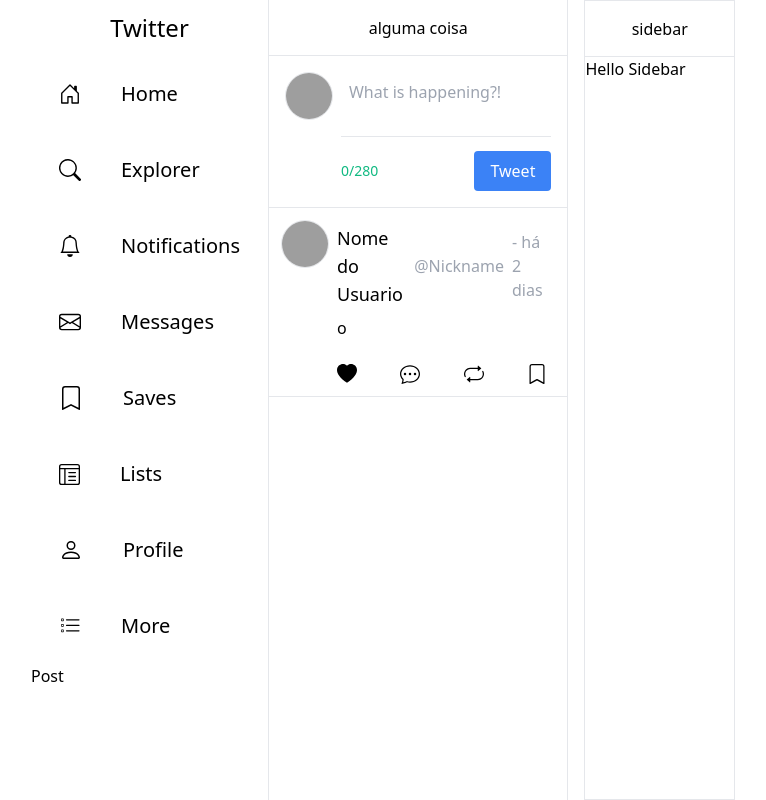
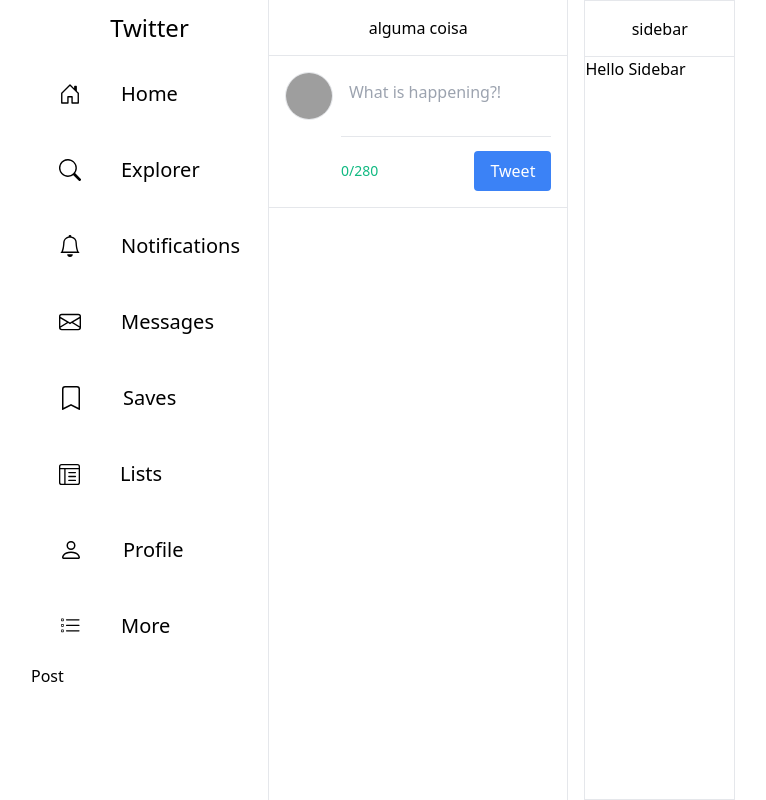
Before and after one commit to GabrielTheDEV/Twitter-Clone-With-NextJs, a Next.js app: page / in a window 1280 px wide. Shown: the whole page, without its empty margins (257-1023 px from the left). Built offline with nearby package versions, Linux system fonts and the light colour scheme; grey boxes are pictures that could not be loaded.

Commit message:
Changes implemented in TweetComposer

```diff
--- a/app/page.tsx
+++ b/app/page.tsx
@@ -4,17 +4,22 @@
 import { TweetComposer } from "@/components/ui/tweetComposer";
 import { TweetsContext } from "@/hooks/ManageState/context";
 
+
 export default function Home() {
-    // const { tweets} = useContext(MyContext)
-    const { tweets } = TweetsContext()
+  const { tweets } = TweetsContext();
+  console.log('Objeto tweet',tweets)
+    // const [state, setState] = useState<TweetsType[]>([{ id: 1 , content:'Hello'}])
 
   return (
     <>
       <PageComponent>
         <TweetComposer/>
         <div>
-          <PostTemplate tweet={tweets}/>
-
+          {/* {tweets.map((post) => (
+            <div key={post.id}>
+              <PostTemplate tweet={post.content}/>
+            </div>
+          ))} */}
         </div>
       </PageComponent>
 
--- a/components/PostTemplate/index.tsx
+++ b/components/PostTemplate/index.tsx
@@ -16,13 +16,13 @@
 
             <div className="w-full flex flex-col justify-center mt-1 mr-2">
                 <div className="flex items-center gap-2">
-                    <span className="text-lg text-black font-medium">Nome do Usuario</span>
+                    <span className="text-lg text-black font-medium hover:underline  cursor-pointer">Nome do Usuario</span>
                     <span className="text-gray-400">@Nickname</span>
                     <span className="text-gray-400">- há 2 dias</span>
                 </div>
 
                 <div className="my-2">
-                    <p className="text-base">{tweet}</p>
+                    <p className="text-base text-light">{tweet}</p>
                 </div>
 
                 <div className="w-full flex justify-between py-2 mt-2 ">
--- a/components/ui/tweetComposer.tsx
+++ b/components/ui/tweetComposer.tsx
@@ -4,27 +4,32 @@
 import {TweetsContext } from "@/hooks/ManageState/context";
 
 export function TweetComposer():JSX.Element {
-    const [ tweets, setTweets ] = useState<string>('');
-    // const {tweets , setTweets} = TweetsContext();
-    // const { tweets , setTweets} = useContext(MyContext)
+    const {setTweets} = TweetsContext();
+    const [ newTweet, setNewTweet ] = useState<string>('');
+
+
 
 
     const maxCharacters = 280;
 
     function handleTweetChange(e : ChangeEvent <HTMLTextAreaElement> ){
-        let tweets = e.target.value;
+        let tweet = e.target.value;
 
-        if(tweets.length <= maxCharacters){
-            setTweets(tweets);
+        if(tweet.length <= maxCharacters){
+            setNewTweet(tweet)
         }
 
     };
 
     function handleSubmit(e : FormEvent <HTMLFormElement> ){
         e.preventDefault();
-        if(tweets.trim()){
-            console.log('Tweet Enviado :', tweets);
-            setTweets('')
+        if(newTweet.trim()){
+            setTweets(prev => [
+                ...prev,{ id: 2, content: newTweet}
+            ]);
+            setNewTweet('')
+
+            // console.log('Tweet Enviado :', Tweet);
         }
     };
 
@@ -37,23 +42,23 @@
             </div>
             <form onSubmit={handleSubmit} className="w-full">
                 <textarea
-                    value={tweets}
+                    value={newTweet}
                     onChange={handleTweetChange}
                     placeholder="What is happening?!"
                     className={`w-full border-b
-                        h-${ tweets.length <= 70 ? 18 : tweets.length <= 148 ? 24 : 36 }
+                        h-${ newTweet.length <= 70 ? 18 : newTweet.length <= 148 ? 24 : 36 }
                         p-2 resize-none focus:outline-none`}
                 ></textarea>
                 <div className="flex justify-between items-center mt-2">
 
-                    <span className={`text-sm ${tweets.length === maxCharacters ? 'text-red-500': 'text-green-500'}`
+                    <span className={`text-sm ${newTweet.length === maxCharacters ? 'text-red-500': 'text-green-500'}`
                     }>
-                       {`${ tweets.length +'/'+ maxCharacters } ${tweets.length >= maxCharacters ? ' -  Your tweet is over 280 characters' : ''}`}
+                       {`${ newTweet.length +'/'+ maxCharacters } ${newTweet.length >= maxCharacters ? ' -  Your tweet is over 280 characters' : ''}`}
                     </span>
 
                     <button
                     type="submit"
-                    disabled={tweets.length > maxCharacters || !tweets.trim()}
+                    disabled={newTweet.length > maxCharacters || !newTweet.trim()}
                     className="bg-blue-500 text-white p-4 py-2 rounded hover:bg-blue-600 disabled:opacity-50"
                     >Tweet</button>
 
--- a/hooks/ManageState/context.tsx
+++ b/hooks/ManageState/context.tsx
@@ -2,14 +2,19 @@
 import React, { createContext, useContext, useState } from "react";
 
 interface ContextType{
-    tweets: string;
-    setTweets: React.Dispatch<React.SetStateAction<string>>;
+    tweets: TweetType[];
+    setTweets: React.Dispatch<React.SetStateAction<TweetType[]>>;
 }
+interface TweetType{
+    id: number
+    content: string
+}
+
 const CONTEXT = createContext< ContextType | undefined>(undefined);
 
 
 export function ContextProvider({children}: { children: React.ReactNode}){
-    const [ tweets, setTweets ] = useState<string>('o');
+    const [ tweets, setTweets ] = useState<TweetType[]>([{ id: 1, content:'Hello , I`m Gabriel a FullStack Developer'}]);
 
     return(
         <CONTEXT.Provider value={{tweets , setTweets}}>
```
